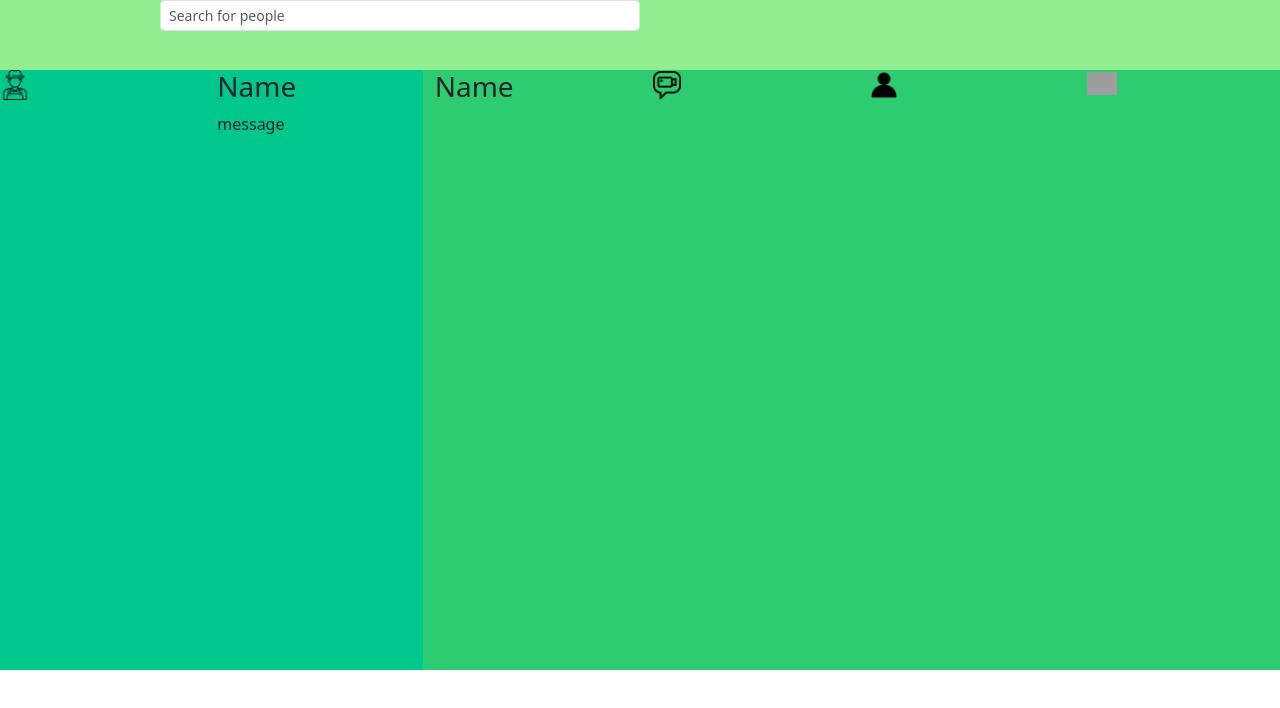
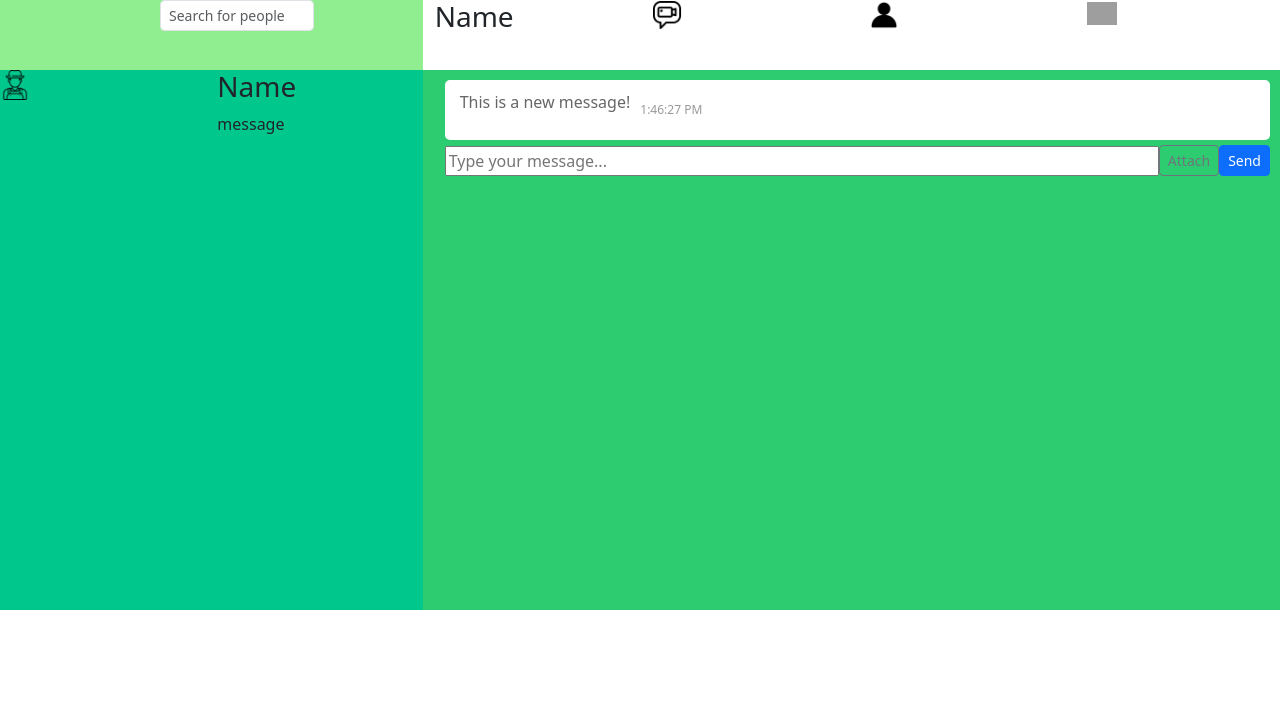
Before and after one commit to radjaa-ab/farmconnect-app, a React (Create React App) app: page / in a window 1280 px wide. Shown: the top 708 px of the page. Built offline with nearby package versions, Linux system fonts and the light colour scheme; grey boxes are pictures that could not be loaded.

Commit message:
Chat structure + receiving and sending messages form...

```diff
--- a/src/Components/Chat.js
+++ b/src/Components/Chat.js
@@ -1,9 +1,33 @@
-import React from 'react';
+import React, { useState, useEffect } from 'react';
+import Message from './Message';
+import SendMessage from './SendMessage';
+import '../Styles/All.css';
 
-function Chat() {
-    return{
+function Chat({ messages, onSendMessage }) {
 
-    };
+    const [chatHistory, setChatHistory] = useState([]);
+
+  useEffect(() => {
+    const timerId = setInterval(() => {
+      const newMessage = {
+        message: 'This is a new message!',
+        isUserMessage: false,
+        timestamp: new Date().toLocaleTimeString(),
+      };
+      setChatHistory([...chatHistory, newMessage]);
+    }, 5000);
+    return () => clearInterval(timerId);
+  }, [chatHistory]);
+
+
+  return (
+    <div className="chat-container">
+      {chatHistory.map((message) => (
+        <Message key={message.message} {...message} />
+      ))}
+      <SendMessage onSendMessage={onSendMessage} /> {/* bach yktab messages */}
+    </div>
+  );
 }
 
 export default Chat;
--- a/src/Components/Message.js
+++ b/src/Components/Message.js
@@ -1,20 +1,17 @@
-import React, { useState } from 'react';
+import React from 'react';
+import classNames from 'classnames';
+import '../Styles/All.css';
 
-function Message() {
+function Message({ message, isUserMessage, timestamp }) {
+  const messageClassNames = classNames(
+    'message',
+    isUserMessage ? 'message-user' : 'message-other'
+  );
+
   return (
-    <div className="App">
-      <div className="chat-container">
-        <div className="chat-messages">
-        </div>
-        <div className="chat-input">
-          <input
-            type="text"
-            placeholder="Type your message..."
-            value={messageInput}
-          />
-          <button onClick={sendMessage}>Send</button>
-        </div>
-      </div>
+    <div className={messageClassNames}>
+      <p>{message}</p>
+      {timestamp && <span className="message-timestamp">{timestamp}</span>}
     </div>
   );
 }
--- /dev/null
+++ b/src/Components/SendMessage.js
@@ -0,0 +1,57 @@
+import React, { useState } from 'react';
+
+function SendMessage({ onSendMessage }) {
+  const [messageValue, setMessageValue] = useState('');
+  const [file, setFile] = useState(null);
+
+  const handleInputChange = (event) => {
+    setMessageValue(event.target.value);
+  };
+
+  const handleFileChange = (event) => {
+    setFile(event.target.files[0]);
+  };
+
+  const handleSendMessage = (event) => {
+    event.preventDefault();
+    if (messageValue.trim() !== '' || file) {
+      onSendMessage({ message: messageValue, file });
+      setMessageValue('');
+      setFile(null);
+    }
+  };
+
+  return (
+    <form
+      className="send-message-form d-flex align-items-center justify-content-between"
+      onSubmit={handleSendMessage}
+    >
+      <input
+        type="text"
+        value={messageValue}
+        onChange={handleInputChange}
+        placeholder="Type your message..."
+        className="flex-grow-1"
+      />
+      <div className="d-flex">
+        <label htmlFor="file-upload">
+          <input
+            type="file"
+            id="file-upload"
+            onChange={handleFileChange}
+            accept="image/*,.pdf,.docx,.xlsx"
+            style={{ display: 'none' }}
+          />
+          <button type="button" className="btn btn-sm btn-outline-secondary">
+            Attach
+          </button>
+        </label>
+        <button type="submit" className="btn btn-sm btn-primary">
+          Send
+        </button>
+      </div>
+    </form>
+  );
+}
+
+export default SendMessage;
--- a/src/Pages/Messaging.js
+++ b/src/Pages/Messaging.js
@@ -5,29 +5,32 @@ import Row from 'react-bootstrap/Row';
 import SearchBar from '../Components/SearchBar';
 import Contacts from '../Components/Contacts';
 import ContactIcons from '../Components/ContactIcons';
+import Chat from '../Components/Chat'; // Assuming Chat component is imported correctly
 import 'bootstrap/dist/css/bootstrap.min.css';
 import '../Styles/All.css';
 import classNames from 'classnames';
 
-
-
 function Messaging() {
-  const MessagingPlaceholder = 'Search for people'; // Specific placeholder text
+  const MessagingPlaceholder = 'Search for people';
 
   return (
     <div className="messaging-container">
       <Form>
         <Row className="search-row">
-          <Col xs={12} className="search-col"> {/* Search bar takes full width on all screens */}
-            <SearchBar placeholderText={MessagingPlaceholder} className="Searchbar"/>
+          <Col xs={4} className={classNames('search-col', 'centered-search')}>
+            {/* Use classNames for conditional styling if needed */}
+            <SearchBar placeholderText={MessagingPlaceholder} className="Searchbar" />
+          </Col>
+          <Col>
+            <ContactIcons />
           </Col>
         </Row>
         <Row>
-          <Col xs={4} className="contacts-col"> {/* Contacts pane takes 4 columns on all screens */}
+          <Col xs={4} className="contacts-col">
             <Contacts />
           </Col>
-          <Col xs={8} className="chat-col"> {/* ContactIcon pane takes remaining 8 columns on all screens */}
-            <ContactIcons />
+          <Col xs={8} className="chat-col">
+            <Chat />
           </Col>
         </Row>
       </Form>
--- a/src/Styles/All.css
+++ b/src/Styles/All.css
@@ -1,7 +1,6 @@
 .messaging-container {
     display: flex;
     flex-direction: column;
-    height: 100vh;
 
   .search-row {
     height: 70px; /* Adjust height for shorter first row */
@@ -22,6 +21,37 @@
 
   .chat-col {
     background-color: #2ECC71; /* Dark green for chat */
-    height: 600px;
+    height: 540px;
   }
 }
+
+.message {
+  padding: 10px 15px;
+  border-radius: 5px;
+  margin-bottom: 5px;
+  display: flex;
+  align-items: center;
+}
+
+.message-user {
+  background-color: #e6f7ff;
+  color: #333;
+}
+
+.message-other {
+  background-color: #fff;
+  color: #666;
+}
+
+.message-timestamp {
+  font-size: 12px;
+  color: #999;
+  margin-left: 10px;
+}
+.chat-container {
+  overflow-y: scroll;
+  height: 540px;
+  padding: 10px;
+  display: flex;
+  flex-direction: column;
+}
```
